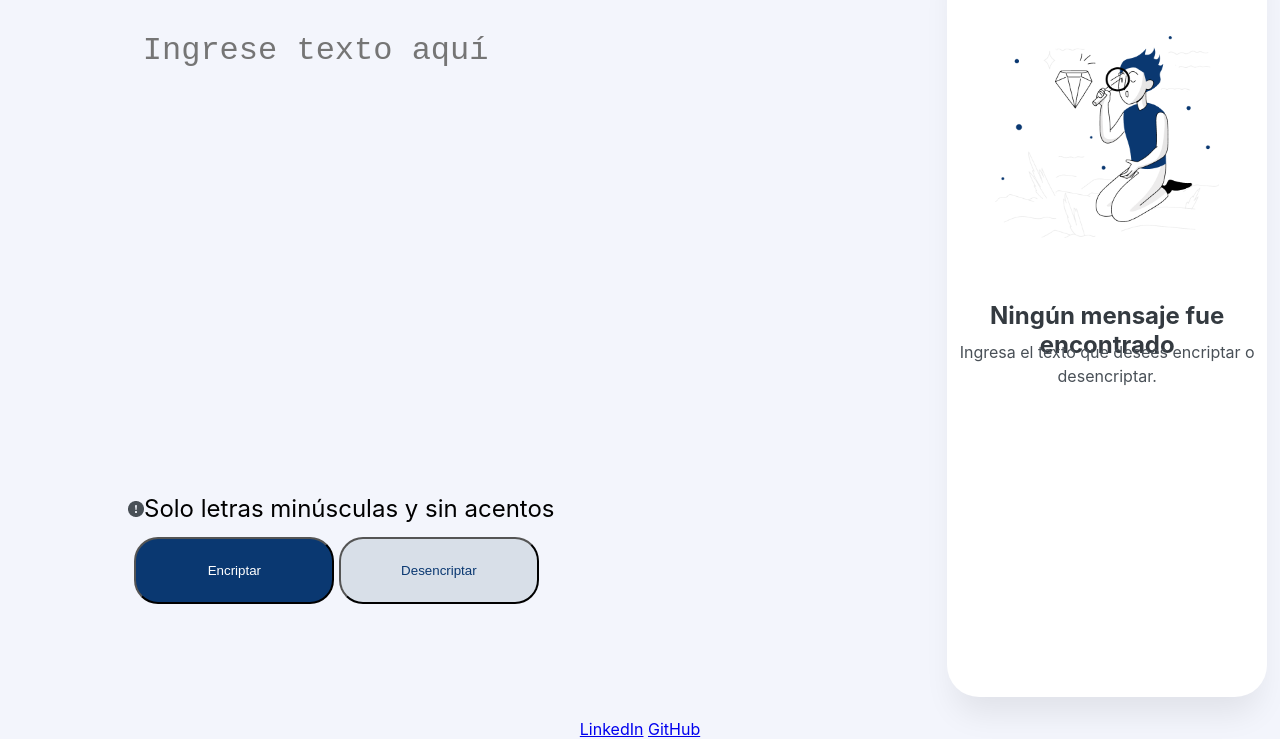
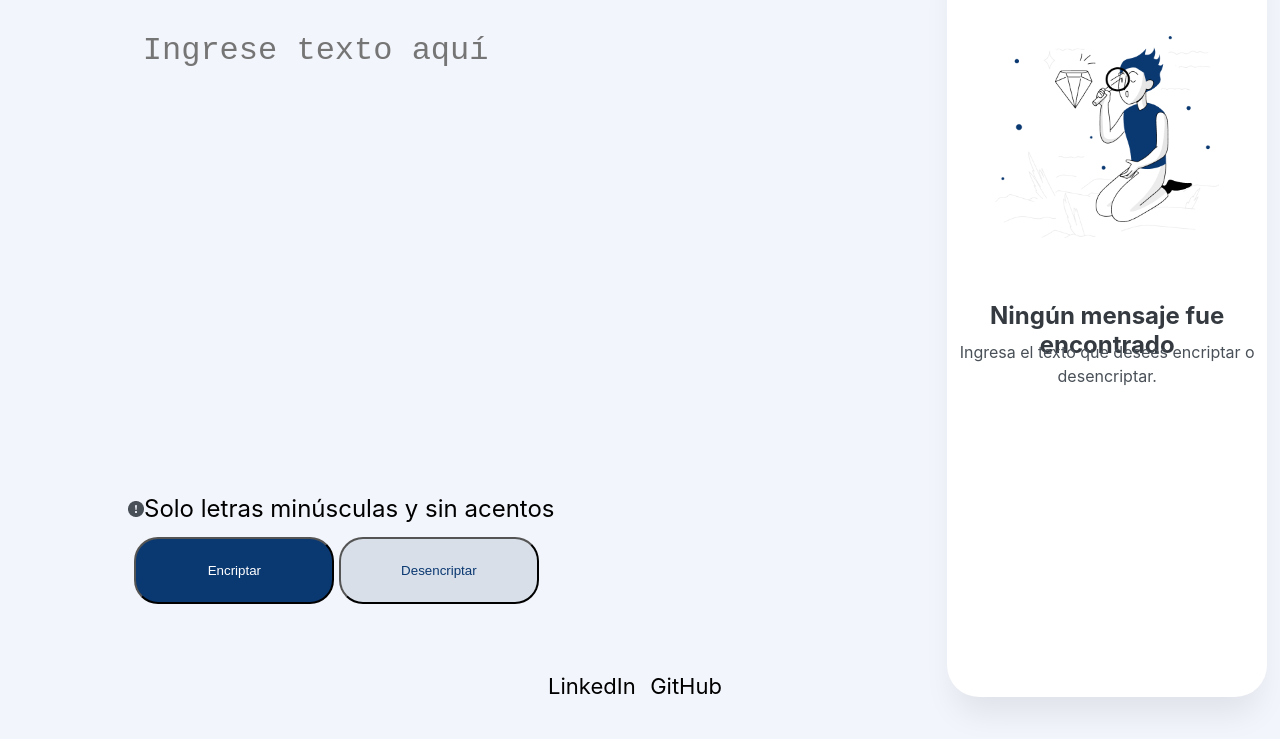
Before and after one commit to Axl90/Challenge-Coder, a plain HTML site: page index.html in a window 1280 px wide. Shown: the part 63-802 px from the top of the page. Drawn offline with Linux system fonts and the light colour scheme.

Commit message:
Estilo a pie de página

```diff
--- a/style.css
+++ b/style.css
@@ -141,11 +141,24 @@ body{
 }
 
 footer{
+    display: inline;
     position: absolute;
-    bottom: 0%;
+    bottom: 5%;
     display: inline;
     width: 100%;
     text-align: center;
+}
+
+footer a:hover{
+    color: blue;
+    text-decoration: underline;
+}
+
+footer a{
+    color: #000000;
+    font-size: 22px;
+    text-decoration: none;
+    margin-right: 10px;
 
 }
 
```
